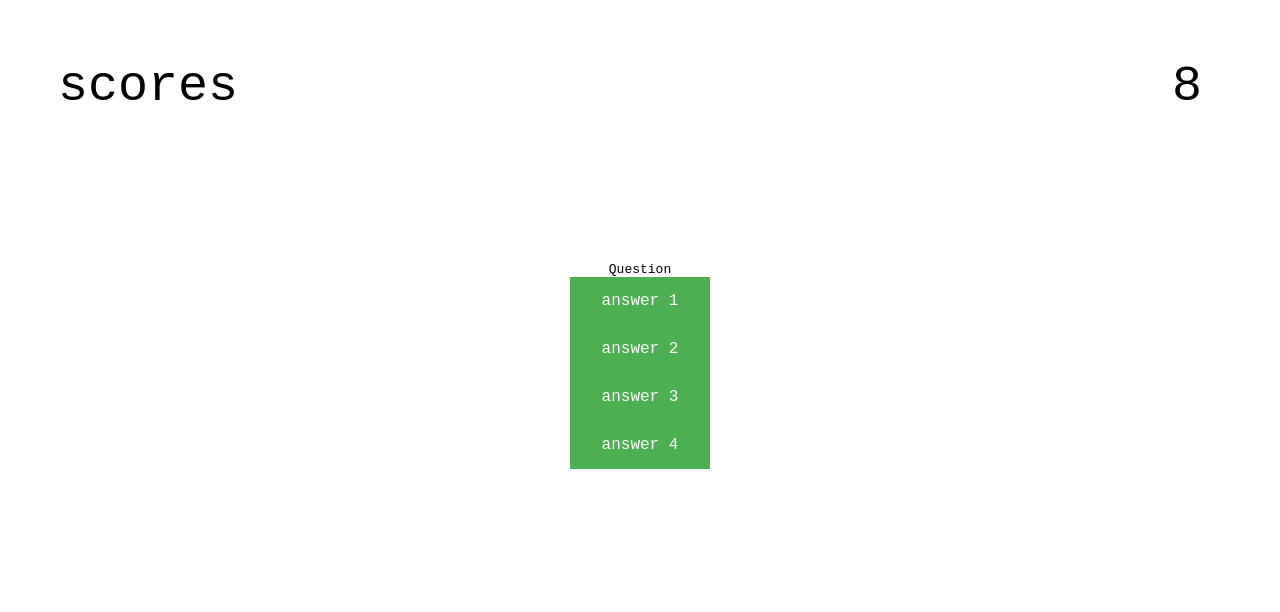
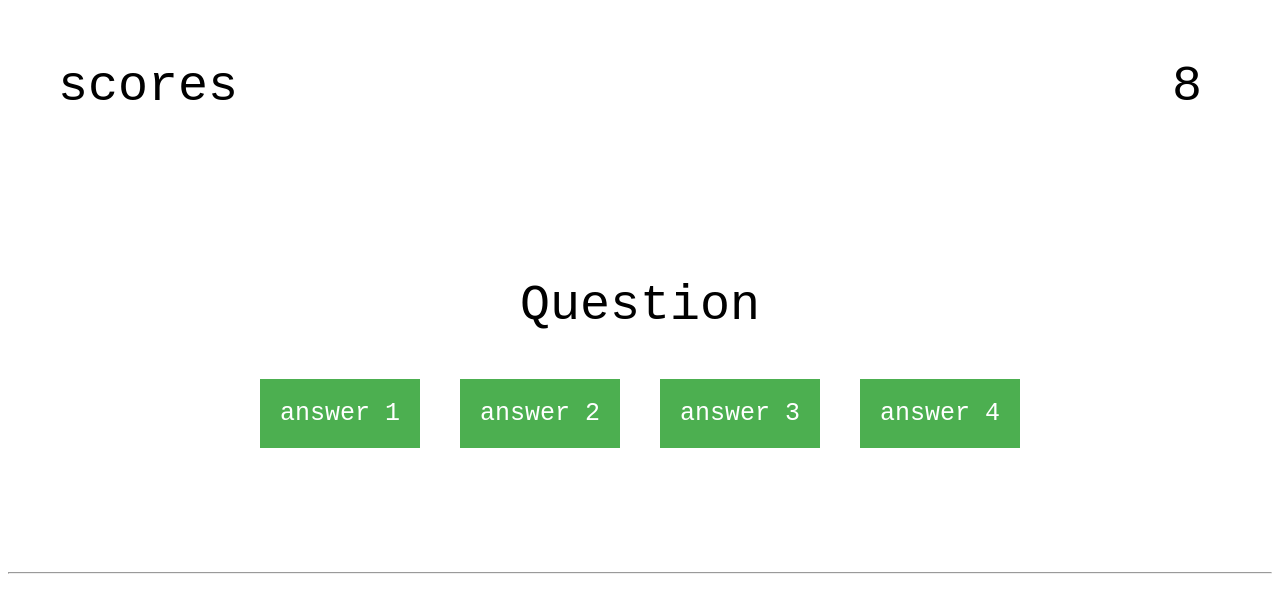
Before and after one commit to TannerRhines/quizApp, a plain HTML site: page index.html in a window 1280 px wide. Both pictures are taken after a click on the button "Start Quiz". Drawn offline with Linux system fonts and the light colour scheme.

Commit message:
added horizontal rule, styled answer buttons

```diff
--- a/index.html
+++ b/index.html
@@ -29,7 +29,12 @@
         <button id="startQuiz"> Start Quiz</button>
 
 
+
+
     </div>
+
+    <hr>
+    <p id="correct"></p>
 
 
 
--- a/styles.css
+++ b/styles.css
@@ -25,8 +25,17 @@ header {
 
 #question, #answer-btn {
     display: none;
+    margin: 20px;
+    font-size: 50px;
 }
 
+.btn {
+    padding: 20px;
+    margin: 5px;
+    display: inline;
+    font-size: 25px;
+
+}
 
 
 h1 {
```
